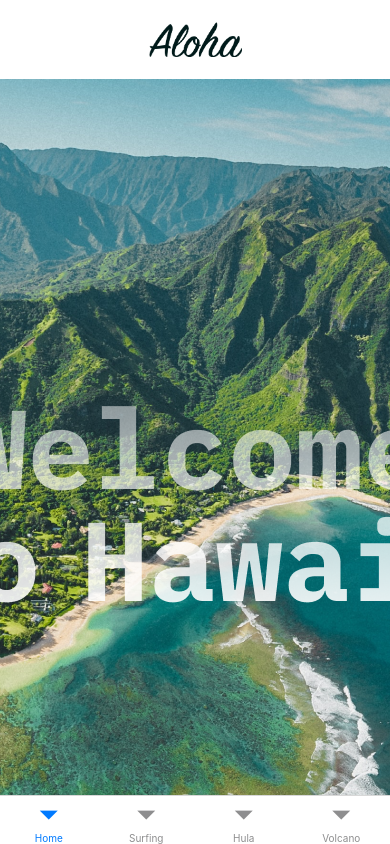
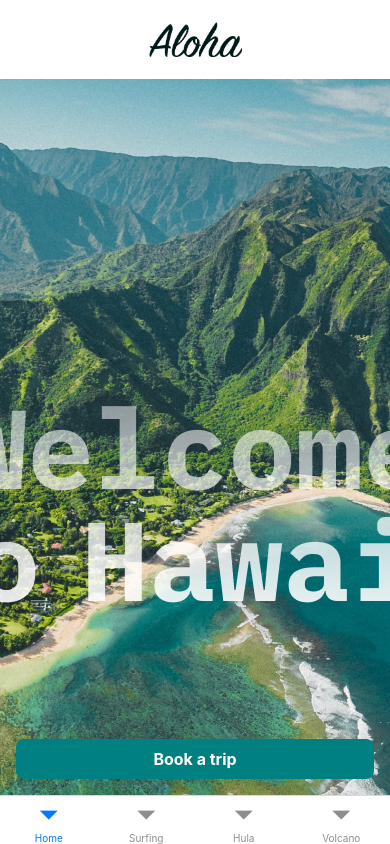
Before and after one commit to kashif-sk/tourism-app, a React Native app: screen /Home in a window 390 px wide. Built offline with nearby package versions, Linux system fonts and the light colour scheme.

Commit message:
Button displayed at bottom of dashboard

```diff
--- a/src/screens/home/index.tsx
+++ b/src/screens/home/index.tsx
@@ -4,14 +4,18 @@ import styles from './styles';
 import images from '../../assets/images';
 import HighlightContainer from './components/HighlightContainer';
 import CategoryContainer from './components/CategoryContainer';
+import Button from '../../components/Button';
 
 const Home = () => {
   return (
-    <ScrollView style={styles.container}>
-      <Image source={images.welcome} style={styles.image} />
-      <HighlightContainer />
-      <CategoryContainer />
-    </ScrollView>
+    <>
+      <ScrollView style={styles.container}>
+        <Image source={images.welcome} style={styles.image} />
+        <HighlightContainer />
+        <CategoryContainer />
+      </ScrollView>
+      <Button label="Book a trip" addMarginHorizontal showAsBottomAbsolute />
+    </>
   );
 };
 
```
